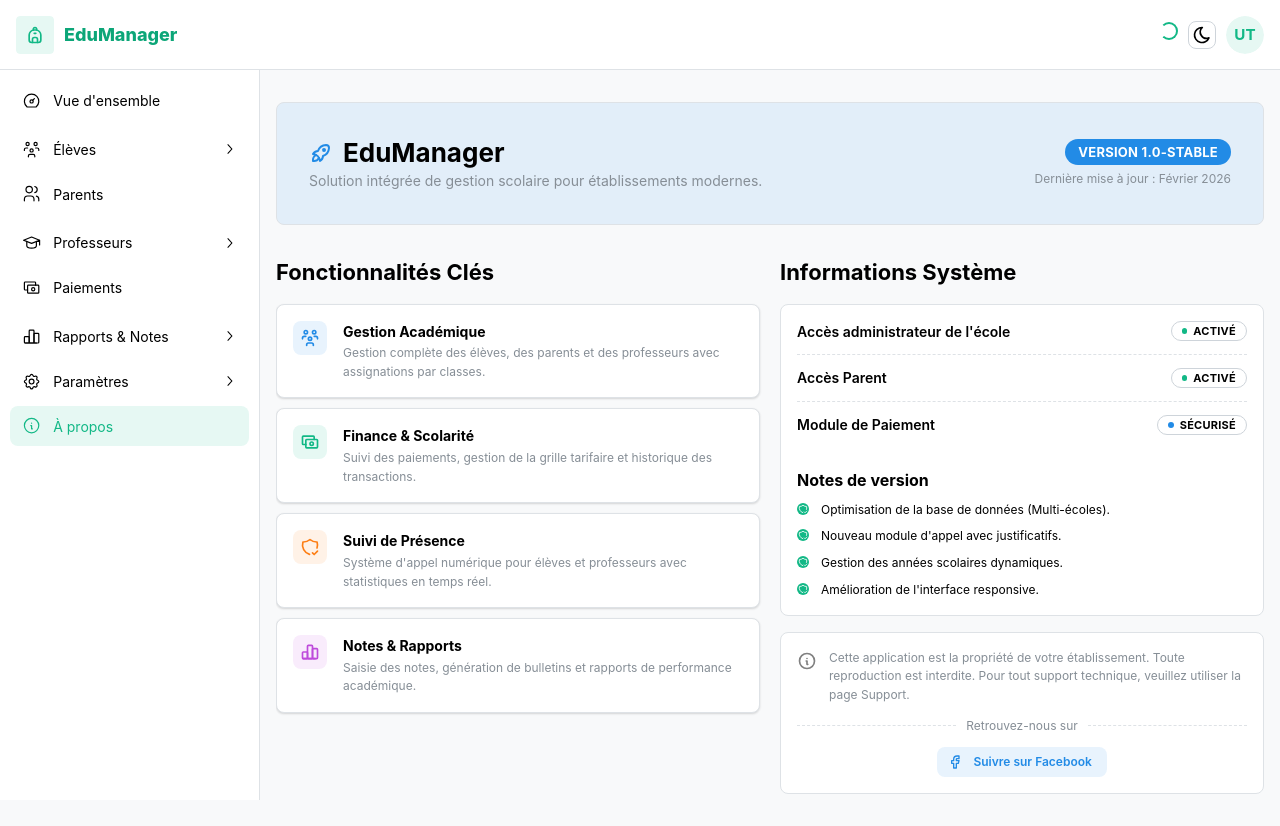
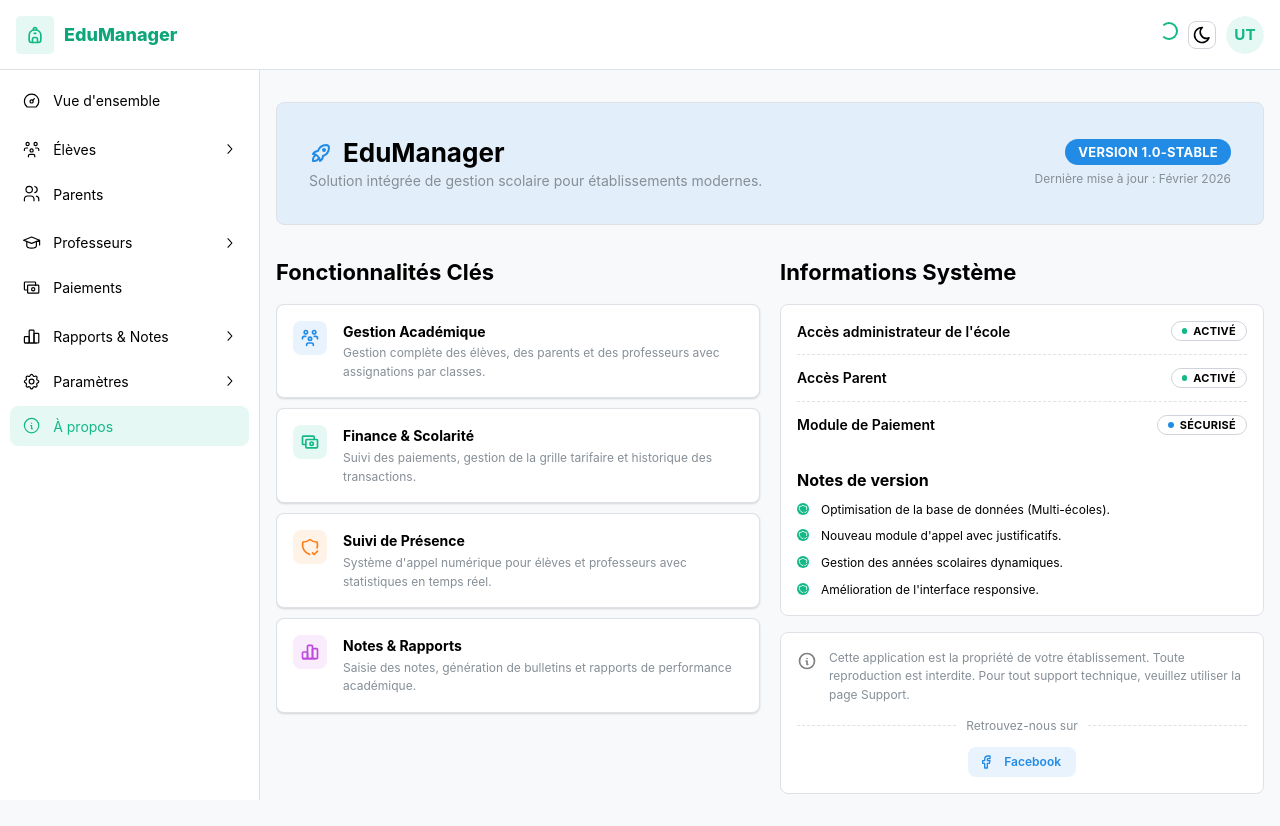
Before and after one commit to NATAHINA/schoolapp, a Next.js app: page /dashboard/about in a window 1280 px wide. Built offline with nearby package versions, Linux system fonts and the light colour scheme.

Commit message:
Ajout info et support

```diff
--- a/app/dashboard/about/page.tsx
+++ b/app/dashboard/about/page.tsx
@@ -133,7 +133,7 @@ export default function AboutPage() {
                   size="xs"
                   leftSection={<IconBrandFacebook size={16} />}
                 >
-                  Suivre sur Facebook
+                  Facebook
                 </Button>
 
               </Group>
```
